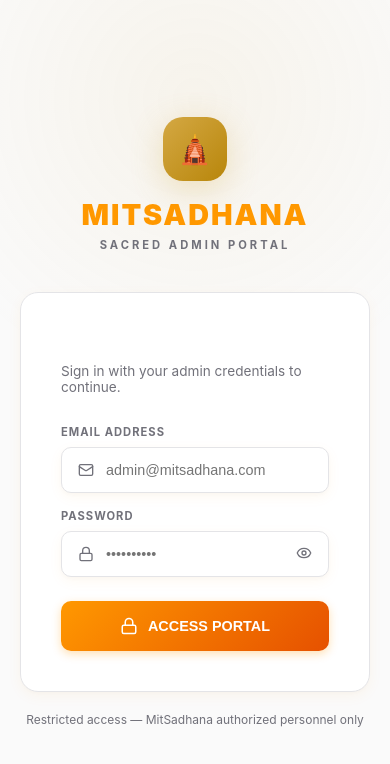
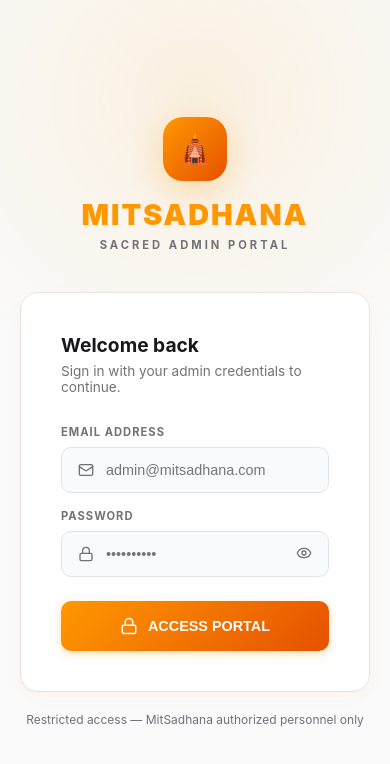
Before and after one commit to shuklaji-coder/Mits-Sadhana-admin, a Next.js app: page /login in a window 390 px wide. Shown: the top 764 px of the page. Built offline with nearby package versions, Linux system fonts and the light colour scheme; no server answers.

Commit message:
fix: login input text color, white+saffron yellow theme, mobile responsive sidebar

```diff
--- a/src/app/login/page.tsx
+++ b/src/app/login/page.tsx
@@ -44,7 +44,7 @@ export default function LoginPage() {
       <div style={{
         position: 'fixed', top: '-200px', left: '50%', transform: 'translateX(-50%)',
         width: '600px', height: '600px',
-        background: 'radial-gradient(circle, rgba(212,168,67,0.08) 0%, transparent 70%)',
+        background: 'radial-gradient(circle, rgba(255,152,0,0.10) 0%, transparent 70%)',
         pointerEvents: 'none'
       }} />
 
@@ -53,10 +53,10 @@ export default function LoginPage() {
         <div style={{ textAlign: 'center', marginBottom: '40px' }}>
           <div style={{
             width: '64px', height: '64px', borderRadius: '20px',
-            background: 'linear-gradient(135deg, #D4A843, #B8860B)',
+            background: 'linear-gradient(135deg, #FF9800, #E65100)',
             display: 'flex', alignItems: 'center', justifyContent: 'center',
             margin: '0 auto 16px', fontSize: '28px',
-            boxShadow: '0 8px 32px rgba(212,168,67,0.3)'
+            boxShadow: '0 8px 32px rgba(255,152,0,0.3)'
           }}>🛕</div>
           <h1 style={{ fontSize: '1.8rem', fontWeight: '900', letterSpacing: '2px', color: 'var(--primary)', marginBottom: '6px' }}>
             MITSADHANA
@@ -68,7 +68,7 @@ export default function LoginPage() {
 
         {/* Card */}
         <div className="card glass" style={{ padding: '40px' }}>
-          <h2 style={{ fontSize: '1.2rem', marginBottom: '6px', color: 'white' }}>Welcome back</h2>
+          <h2 style={{ fontSize: '1.2rem', marginBottom: '6px', color: '#18181B' }}>Welcome back</h2>
           <p style={{ color: 'var(--text-muted)', fontSize: '0.85rem', marginBottom: '30px' }}>
             Sign in with your admin credentials to continue.
           </p>
@@ -79,8 +79,8 @@ export default function LoginPage() {
               <label style={{ fontSize: '0.7rem', color: 'var(--text-muted)', fontWeight: 'bold', letterSpacing: '1px', display: 'block', marginBottom: '8px' }}>
                 EMAIL ADDRESS
               </label>
-              <div className="glass" style={{ display: 'flex', alignItems: 'center', padding: '0 16px', borderRadius: '10px', border: '1px solid var(--border)' }}>
-                <Mail size={16} color="var(--text-muted)" style={{ marginRight: '12px', flexShrink: 0 }} />
+              <div style={{ display: 'flex', alignItems: 'center', padding: '0 16px', borderRadius: '10px', border: '1px solid #E4E4E7', backgroundColor: '#F9FAFB' }}>
+                <Mail size={16} color="#71717A" style={{ marginRight: '12px', flexShrink: 0 }} />
                 <input
                   type="email"
                   placeholder="admin@mitsadhana.com"
@@ -89,7 +89,7 @@ export default function LoginPage() {
                   autoComplete="email"
                   style={{
                     flex: 1, padding: '14px 0', background: 'transparent',
-                    border: 'none', color: 'white', fontSize: '0.9rem', outline: 'none'
+                    border: 'none', color: '#18181B', fontSize: '0.9rem', outline: 'none'
                   }}
                 />
               </div>
@@ -100,8 +100,8 @@ export default function LoginPage() {
               <label style={{ fontSize: '0.7rem', color: 'var(--text-muted)', fontWeight: 'bold', letterSpacing: '1px', display: 'block', marginBottom: '8px' }}>
                 PASSWORD
               </label>
-              <div className="glass" style={{ display: 'flex', alignItems: 'center', padding: '0 16px', borderRadius: '10px', border: '1px solid var(--border)' }}>
-                <Lock size={16} color="var(--text-muted)" style={{ marginRight: '12px', flexShrink: 0 }} />
+              <div style={{ display: 'flex', alignItems: 'center', padding: '0 16px', borderRadius: '10px', border: '1px solid #E4E4E7', backgroundColor: '#F9FAFB' }}>
+                <Lock size={16} color="#71717A" style={{ marginRight: '12px', flexShrink: 0 }} />
                 <input
                   type={showPass ? 'text' : 'password'}
                   placeholder="••••••••••"
@@ -110,13 +110,13 @@ export default function LoginPage() {
                   autoComplete="current-password"
                   style={{
                     flex: 1, padding: '14px 0', background: 'transparent',
-                    border: 'none', color: 'white', fontSize: '0.9rem', outline: 'none'
+                    border: 'none', color: '#18181B', fontSize: '0.9rem', outline: 'none'
                   }}
                 />
                 <button
                   type="button"
                   onClick={() => setShowPass(!showPass)}
-                  style={{ background: 'transparent', border: 'none', cursor: 'pointer', color: 'var(--text-muted)', padding: '4px' }}
+                  style={{ background: 'transparent', border: 'none', cursor: 'pointer', color: '#71717A', padding: '4px' }}
                 >
                   {showPass ? <EyeOff size={16} /> : <Eye size={16} />}
                 </button>
```
